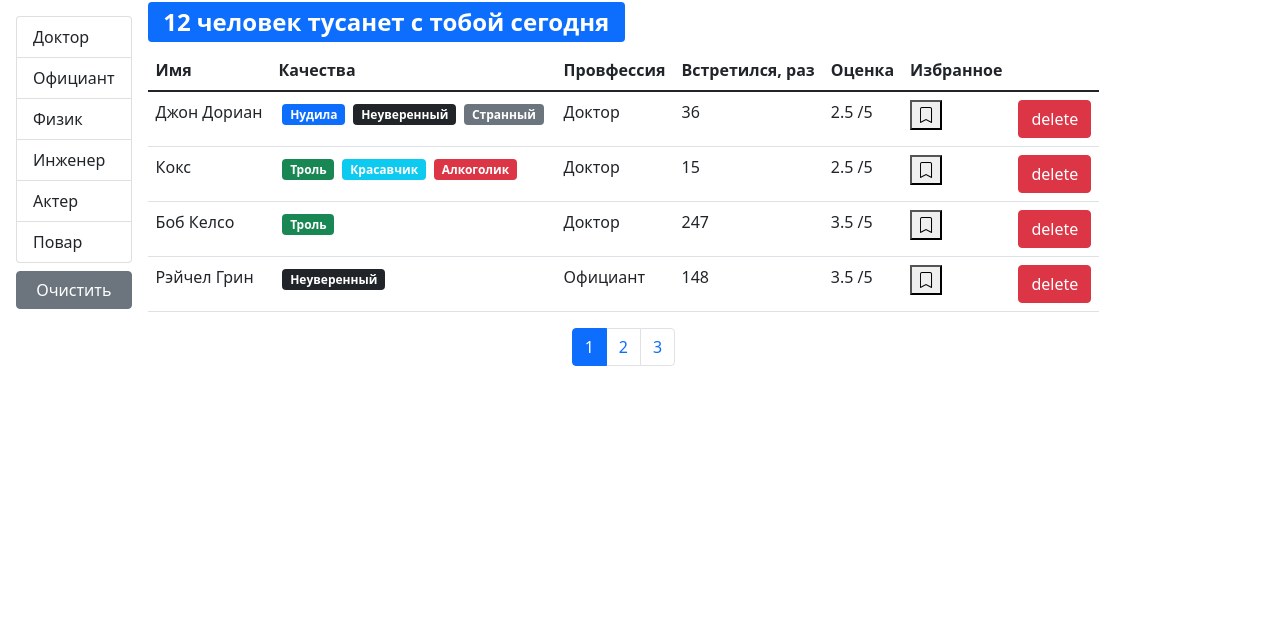
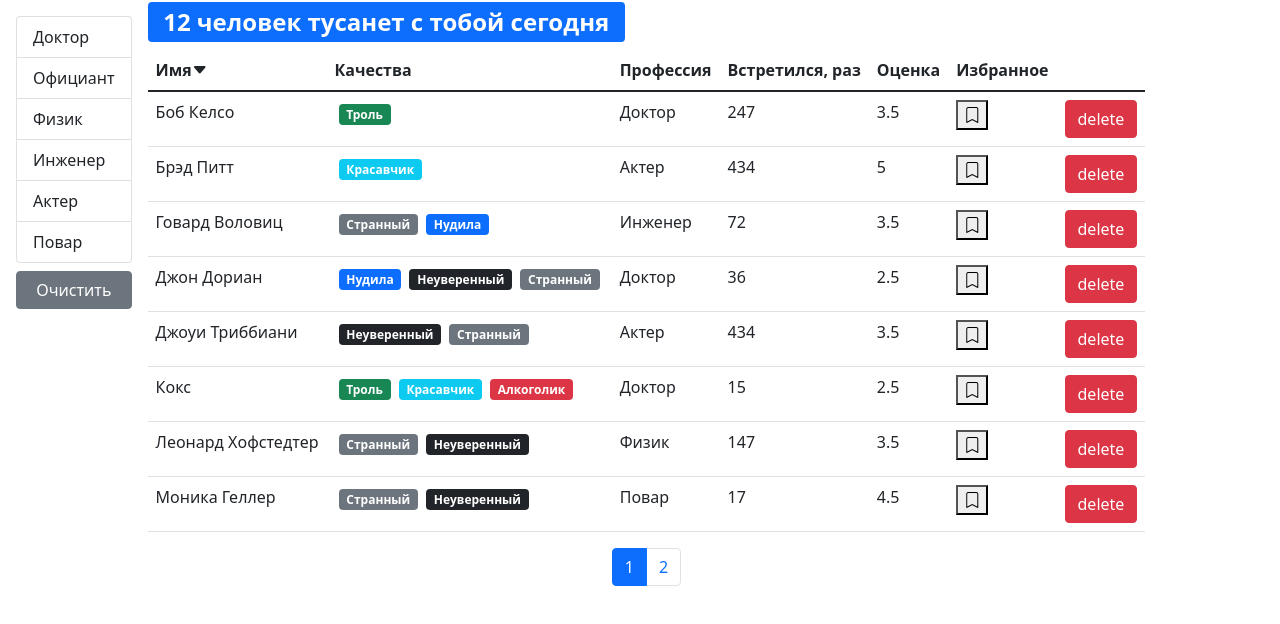
Before and after one commit to kyoto430/lesson_5, a React (Create React App) app: page / in a window 1280 px wide. Shown: the top 624 px of the page. Built offline with nearby package versions, Linux system fonts and the light colour scheme.

Commit message:
Task_7_Sort

```diff
--- a/src/app/App.js
+++ b/src/app/App.js
@@ -1,39 +1,8 @@
-import React, { useEffect, useState } from "react";
+import React from "react";
 import Users from "./components/users";
-import api from "./api";
 
 function App() {
-    const [users, setUsers] = useState();
-    useEffect(() => {
-        console.log("send request users");
-        api.users.fetchAll().then((data) => setUsers(data));
-    }, []);
-
-    const handleDelete = (userId) => {
-        setUsers(users.filter((user) => user._id !== userId));
-    };
-    const handleToggleBookMark = (id) => {
-        setUsers(
-            users.map((user) => {
-                if (user._id === id) {
-                    return { ...user, bookmark: !user.bookmark };
-                }
-                return user;
-            })
-        );
-        console.log(id);
-    };
-    return (
-        <div>
-            {users && (
-                <Users
-                    onDelete={handleDelete}
-                    onToggleBookMark={handleToggleBookMark}
-                    users={users}
-                />
-            )}
-        </div>
-    );
+    return <Users />;
 }
 
 export default App;
--- a/src/app/api/fake.api/user.api.js
+++ b/src/app/api/fake.api/user.api.js
@@ -39,7 +39,8 @@ const users = [
         profession: professions.doctor,
         qualities: [qualities.tedious, qualities.uncertain, qualities.strange],
         completedMeetings: 36,
-        rate: 2.5
+        rate: 2.5,
+        bookmark: false
     },
     {
         _id: "67rdca3eeb7f6fgeed471816",
@@ -47,7 +48,8 @@ const users = [
         profession: professions.doctor,
         qualities: [qualities.buller, qualities.handsome, qualities.alcoholic],
         completedMeetings: 15,
-        rate: 2.5
+        rate: 2.5,
+        bookmark: false
     },
     {
         _id: "67rdca3eeb7f6fgeed471817",
@@ -55,7 +57,8 @@ const users = [
         profession: professions.doctor,
         qualities: [qualities.buller],
         completedMeetings: 247,
-        rate: 3.5
+        rate: 3.5,
+        bookmark: false
     },
     {
         _id: "67rdca3eeb7f6fgeed471818",
@@ -63,7 +66,8 @@ const users = [
         profession: professions.waiter,
         qualities: [qualities.uncertain],
         completedMeetings: 148,
-        rate: 3.5
+        rate: 3.5,
+        bookmark: false
     },
     {
         _id: "67rdca3eeb7f6fgeed471819",
@@ -71,7 +75,8 @@ const users = [
         profession: professions.physics,
         qualities: [qualities.strange, qualities.tedious],
         completedMeetings: 37,
-        rate: 4.6
+        rate: 4.6,
+        bookmark: false
     },
     {
         _id: "67rdca3eeb7f6fgeed471820",
@@ -79,7 +84,8 @@ const users = [
         profession: professions.physics,
         qualities: [qualities.strange, qualities.uncertain],
         completedMeetings: 147,
-        rate: 3.5
+        rate: 3.5,
+        bookmark: false
     },
     {
         _id: "67rdca3eeb7f6fgeed471821",
@@ -87,7 +93,8 @@ const users = [
         profession: professions.engineer,
         qualities: [qualities.strange, qualities.tedious],
         completedMeetings: 72,
-        rate: 3.5
+        rate: 3.5,
+        bookmark: false
     },
     {
         _id: "67rdca3eeb7f6fgeed471822",
@@ -95,7 +102,8 @@ const users = [
         profession: professions.engineer,
         qualities: [qualities.handsome],
         completedMeetings: 72,
-        rate: 5
+        rate: 5,
+        bookmark: false
     },
     {
         _id: "67rdca3eeb7f6fgeed471823",
@@ -103,7 +111,8 @@ const users = [
         profession: professions.cook,
         qualities: [qualities.strange, qualities.uncertain],
         completedMeetings: 17,
-        rate: 4.5
+        rate: 4.5,
+        bookmark: false
     },
     {
         _id: "67rdca3eeb7f6fgeed471824",
@@ -111,7 +120,8 @@ const users = [
         profession: professions.cook,
         qualities: [qualities.handsome, qualities.buller],
         completedMeetings: 17,
-        rate: 4.5
+        rate: 4.5,
+        bookmark: false
     },
     {
         _id: "67rdca3eeb7f6fgeed47181f",
@@ -119,7 +129,8 @@ const users = [
         profession: professions.actor,
         qualities: [qualities.uncertain, qualities.strange],
         completedMeetings: 434,
-        rate: 3.5
+        rate: 3.5,
+        bookmark: false
     },
     {
         _id: "67rdca3eeb7f6fgeed47181r",
@@ -127,7 +138,8 @@ const users = [
         profession: professions.actor,
         qualities: [qualities.handsome],
         completedMeetings: 434,
-        rate: 5
+        rate: 5,
+        bookmark: false
     }
 ];
 
--- /dev/null
+++ b/src/app/components/qualitiesList.jsx
@@ -0,0 +1,19 @@
+import React from "react";
+import PropTypes from "prop-types";
+import Quality from "./quality";
+
+const QualitiesList = ({ qualities }) => {
+    return (
+        <>
+            {qualities.map((qual) => (
+                <Quality key={qual._id} {...qual} />
+            ))}
+        </>
+    );
+};
+
+QualitiesList.propTypes = {
+    qualities: PropTypes.array
+};
+
+export default QualitiesList;
--- /dev/null
+++ b/src/app/components/table.jsx
@@ -0,0 +1,27 @@
+import React from "react";
+import PropTypes from "prop-types";
+import TableHeader from "./tableHeader";
+import TableBody from "./tableBody";
+
+const Table = ({ onSort, selectedSort, columns, data, children }) => {
+    return (
+        <table className="table">
+            {children || (
+                <>
+                    <TableHeader {...{ onSort, selectedSort, columns }} />
+                    <TableBody {...{ columns, data }} />
+                </>
+            )}
+        </table>
+    );
+};
+
+Table.propTypes = {
+    onSort: PropTypes.func,
+    selectedSort: PropTypes.object,
+    columns: PropTypes.object,
+    data: PropTypes.array,
+    children: PropTypes.array
+};
+
+export default Table;
--- /dev/null
+++ b/src/app/components/tableBody.jsx
@@ -0,0 +1,34 @@
+import React from "react";
+import PropTypes from "prop-types";
+import _ from "lodash";
+
+const TableBody = ({ data, columns }) => {
+    const renderContent = (item, column) => {
+        if (columns[column].component) {
+            const component = columns[column].component;
+            if (typeof component === "function") {
+                return component(item);
+            }
+            return component;
+        }
+        return _.get(item, columns[column].path);
+    };
+    return (
+        <tbody>
+            {data.map((item) => (
+                <tr key={item._id}>
+                    {Object.keys(columns).map((column) => (
+                        <td key={column}>{renderContent(item, column)}</td>
+                    ))}
+                </tr>
+            ))}
+        </tbody>
+    );
+};
+
+TableBody.propTypes = {
+    data: PropTypes.array.isRequired,
+    columns: PropTypes.object.isRequired
+};
+
+export default TableBody;
--- /dev/null
+++ b/src/app/components/tableHeader.jsx
@@ -0,0 +1,54 @@
+import React from "react";
+import PropTypes from "prop-types";
+
+const TableHeader = ({ onSort, selectedSort, columns }) => {
+    const handleSort = (item) => {
+        if (selectedSort.path === item) {
+            onSort({
+                ...selectedSort,
+                order: selectedSort.order === "asc" ? "desc" : "asc"
+            });
+        } else {
+            onSort({ path: item, order: "asc" });
+        }
+    };
+    const renderSortArrow = (selectedSort, currentPath) => {
+        if (selectedSort.path === currentPath) {
+            if (selectedSort.order === "asc") {
+                return <i className="bi bi-caret-down-fill"></i>;
+            } else {
+                return <i className="bi bi-caret-up-fill"></i>;
+            }
+        }
+        return null;
+    };
+    return (
+        <thead>
+            <tr>
+                {Object.keys(columns).map((column) => (
+                    <th
+                        key={column}
+                        onClick={
+                            columns[column].path
+                                ? () => handleSort(columns[column].path)
+                                : undefined
+                        }
+                        {...{ role: columns[column].path && "button" }}
+                        scope="col"
+                    >
+                        {columns[column].name}
+                        {renderSortArrow(selectedSort, columns[column].path)}
+                    </th>
+                ))}
+            </tr>
+        </thead>
+    );
+};
+
+TableHeader.propTypes = {
+    onSort: PropTypes.func.isRequired,
+    selectedSort: PropTypes.object.isRequired,
+    columns: PropTypes.object.isRequired
+};
+
+export default TableHeader;
--- a/src/app/components/user.jsx
+++ /dev/null
@@ -1,56 +0,0 @@
-import React from "react";
-import PropTypes from "prop-types";
-import Quality from "./quality";
-import BookMark from "./bookmark";
-const User = ({
-    _id,
-    name,
-    qualities,
-    profession,
-    completedMeetings,
-    rate,
-    onDelete,
-    bookmark,
-    onToggleBookMark
-}) => {
-    return (
-        <tr key={_id}>
-            <td>{name}</td>
-            <td>
-                {qualities.map((qual) => (
-                    <Quality key={qual._id} {...qual} />
-                ))}
-            </td>
-            <td>{profession.name}</td>
-            <td>{completedMeetings}</td>
-            <td>{rate} /5</td>
-            <td>
-                <BookMark
-                    status={bookmark}
-                    onClick={() => onToggleBookMark(_id)}
-                />
-            </td>
-            <td>
-                <button
-                    onClick={() => onDelete(_id)}
-                    className="btn btn-danger"
-                >
-                    delete
-                </button>
-            </td>
-        </tr>
-    );
-};
-User.propTypes = {
-    _id: PropTypes.string.isRequired,
-    name: PropTypes.string.isRequired,
-    qualities: PropTypes.array,
-    profession: PropTypes.object.isRequired,
-    completedMeetings: PropTypes.number.isRequired,
-    rate: PropTypes.number.isRequired,
-    onDelete: PropTypes.func.isRequired,
-    bookmark: PropTypes.bool,
-    onToggleBookMark: PropTypes.func.isRequired
-};
-
-export default User;
--- a/src/app/components/users.jsx
+++ b/src/app/components/users.jsx
@@ -3,16 +3,39 @@ import React, { useState, useEffect } from "react";
 import PropTypes from "prop-types";
 import { paginate } from "../utils/paginate";
 import Pagination from "./pagination";
-import User from "./user";
 import GroupList from "./groupList";
 import api from "../api";
 import SearchStatus from "./searchStatus";
-const Users = ({ users: allUsers, ...rest }) => {
+import UserTable from "./usersTable";
+import _ from "lodash";
+const Users = () => {
     const [currentPage, setCurrentPage] = useState(1);
     const [professions, setProfession] = useState();
     const [selectedProf, setSelectedProf] = useState();
+    const [sortBy, setSortBy] = useState({ path: "name", order: "asc" });
+    const pageSize = 8;
 
-    const pageSize = 4;
+    const [users, setUsers] = useState();
+    useEffect(() => {
+        console.log("send request users");
+        api.users.fetchAll().then((data) => setUsers(data));
+    }, []);
+
+    const handleDelete = (userId) => {
+        setUsers(users.filter((user) => user._id !== userId));
+    };
+    const handleToggleBookMark = (id) => {
+        setUsers(
+            users.map((user) => {
+                if (user._id === id) {
+                    return { ...user, bookmark: !user.bookmark };
+                }
+                return user;
+            })
+        );
+        console.log(id);
+    };
+
     useEffect(() => {
         console.log("send reqest professions");
         api.professions.fetchAll().then((data) => setProfession(data));
@@ -28,15 +51,25 @@ const Users = ({ users: allUsers, ...rest }) => {
         console.log("prof select", item);
         setSelectedProf(item);
     };
+    const handleSort = (item) => {
+        setSortBy(item);
+    };
+
+    if (users) {
         const filteredUsers = selectedProf
-        ? allUsers.filter(
+            ? users.filter(
                   (user) =>
                       JSON.stringify(user.profession) ===
                       JSON.stringify(selectedProf)
               )
-        : allUsers;
+            : users;
         const count = filteredUsers.length;
-    const usersCrop = paginate(filteredUsers, currentPage, pageSize);
+        const sortedUsers = _.orderBy(
+            filteredUsers,
+            [sortBy.path],
+            [sortBy.order]
+        );
+        const usersCrop = paginate(sortedUsers, currentPage, pageSize);
         const clearFilter = () => {
             setSelectedProf();
         };
@@ -60,24 +93,13 @@ const Users = ({ users: allUsers, ...rest }) => {
                 <div className="d-flex flex-column">
                     <SearchStatus length={count} />
                     {count > 0 && (
-                    <table className="table">
-                        <thead>
-                            <tr>
-                                <th scope="col">Имя</th>
-                                <th scope="col">Качества</th>
-                                <th scope="col">Провфессия</th>
-                                <th scope="col">Встретился, раз</th>
-                                <th scope="col">Оценка</th>
-                                <th scope="col">Избранное</th>
-                                <th />
-                            </tr>
-                        </thead>
-                        <tbody>
-                            {usersCrop.map((user) => (
-                                <User {...rest} {...user} key={user._id} />
-                            ))}
-                        </tbody>
-                    </table>
+                        <UserTable
+                            users={usersCrop}
+                            onSort={handleSort}
+                            selectedSort={sortBy}
+                            onDelete={handleDelete}
+                            onToggleBookMark={handleToggleBookMark}
+                        />
                     )}
                     <div className="d-flex justify-content-center">
                         <Pagination
@@ -90,6 +112,8 @@ const Users = ({ users: allUsers, ...rest }) => {
                 </div>
             </div>
         );
+    }
+    return "Loading...";
 };
 Users.propTypes = {
     users: PropTypes.array
--- /dev/null
+++ b/src/app/components/usersTable.jsx
@@ -0,0 +1,77 @@
+import React from "react";
+import PropTypes from "prop-types";
+// import TableHeader from "./tableHeader";
+// import TableBody from "./tableBody";
+import BookMark from "./bookmark";
+import QualitiesList from "./qualitiesList";
+import Table from "./table";
+
+const UserTable = ({
+    users,
+    onSort,
+    selectedSort,
+    onToggleBookMark,
+    onDelete,
+    ...rest
+}) => {
+    const columns = {
+        name: { path: "name", name: "Имя" },
+        qualities: {
+            name: "Качества",
+            component: (user) => <QualitiesList qualities={user.qualities} />
+        },
+        professions: { path: "profession.name", name: "Профессия" },
+        completedMeetings: {
+            path: "completedMeetings",
+            name: "Встретился, раз"
+        },
+        rate: { path: "rate", name: "Оценка" },
+        bookmark: {
+            path: "bookmark",
+            name: "Избранное",
+            component: (user) => (
+                <BookMark
+                    status={user.bookmark}
+                    onClick={() => onToggleBookMark(user._id)}
+                />
+            )
+        },
+        delete: {
+            component: (user) => (
+                <button
+                    onClick={() => onDelete(user._id)}
+                    className="btn btn-danger"
+                >
+                    delete
+                </button>
+            )
+        }
+    };
+    return (
+        // <Table
+        //     onSort={onSort}
+        //     selectedSort={selectedSort}
+        //     columns={columns}
+        //     data={users}
+        // >
+        //     <TableHeader {...{ onSort, selectedSort, columns }} />
+        //     <TableBody {...{ columns, data: users }} />
+        // </Table>
+        <Table
+            onSort={onSort}
+            selectedSort={selectedSort}
+            columns={columns}
+            data={users}
+        />
+    );
+};
+
+UserTable.propTypes = {
+    users: PropTypes.array.isRequired,
+    onSort: PropTypes.func.isRequired,
+    selectedSort: PropTypes.object.isRequired,
+    onToggleBookMark: PropTypes.func.isRequired,
+    onDelete: PropTypes.func.isRequired
+};
+
+export default UserTable;
```
Lines whose indentation alone changed are shown as unchanged.
